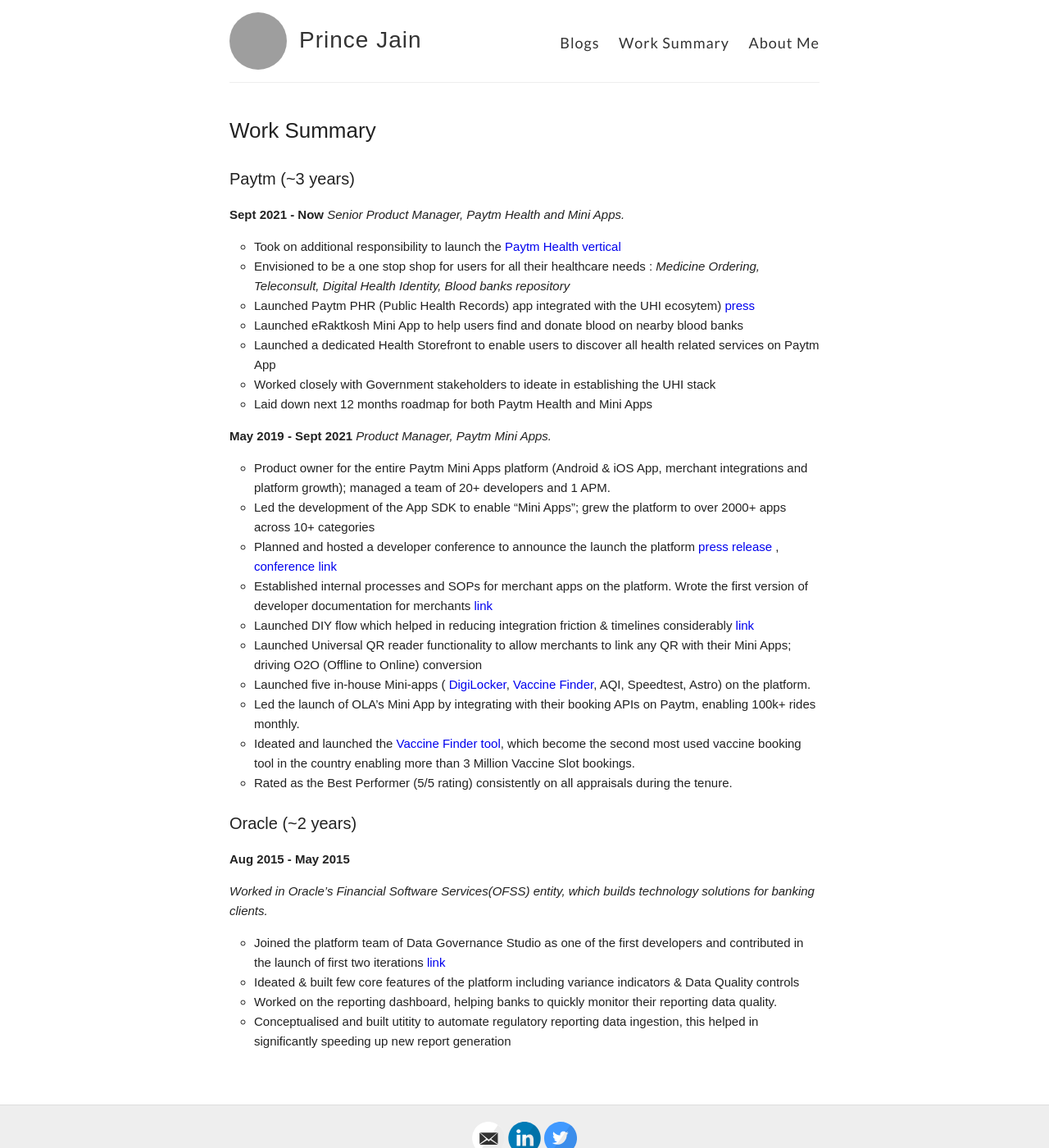
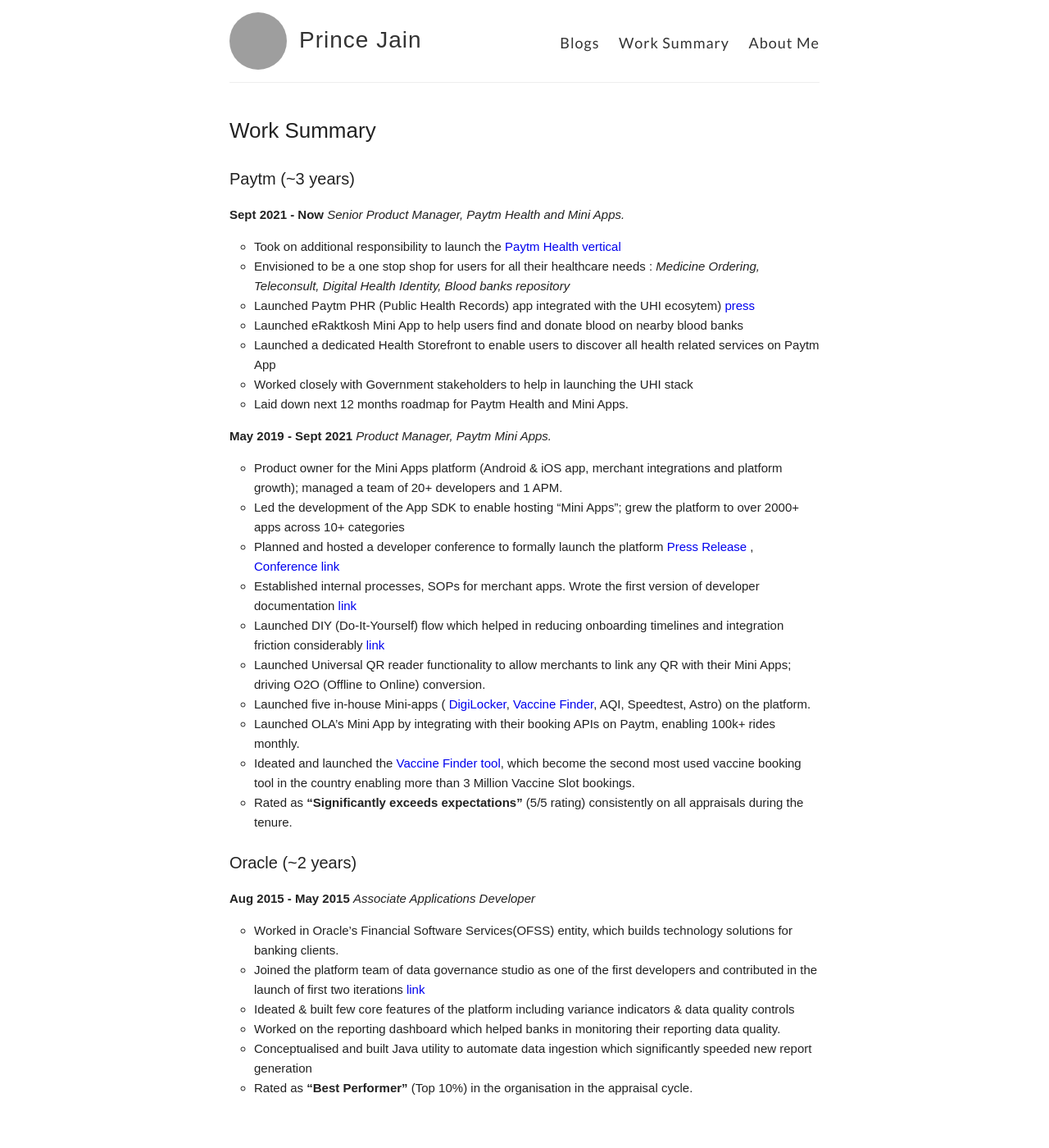
Before and after one commit to product-noob/product-noob.github.io, a Jekyll site: the page built from worksummary.md, in a window 1280 px wide and 1400 px high. Shown: the whole window at 82% size. Built offline with Jekyll 4.4.1, drawn with Linux system fonts in a browser that asks for light colours; grey boxes are pictures that could not be loaded.

Commit message:
updated Work Summary

```diff
--- a/worksummary.md
+++ b/worksummary.md
@@ -9,36 +9,34 @@ permalink: /worksummary/
  **Sept 2021 - Now**
  *Senior Product Manager, Paytm Health and Mini Apps.*
 
-- Took on additional responsibility to launch the [Paytm Health vertical](https://twitter.com/Paytm/status/1479712862746517506)
-- Envisioned to be a one stop shop for users for all their healthcare needs : *Medicine Ordering, Teleconsult, Digital Health Identity, Blood banks repository*
-- Launched Paytm PHR (Public Health Records) app integrated with the UHI ecosytem) [press](https://www.livemint.com/technology/paytm-users-can-now-create-their-health-id-know-its-benefits-11640596211499.html)
-- Launched eRaktkosh Mini App to help users find and donate blood on nearby blood banks
-- Launched a dedicated Health Storefront to enable users to discover all health related services on Paytm App
-- Worked closely with Government stakeholders to ideate in establishing the UHI stack
-- Laid down next 12 months roadmap for both Paytm Health and Mini Apps
+-   Took on additional responsibility to launch the [Paytm Health vertical](https://twitter.com/Paytm/status/1479712862746517506)
+-   Envisioned to be a one stop shop for users for all their healthcare needs : _Medicine Ordering, Teleconsult, Digital Health Identity, Blood banks repository_
+-   Launched Paytm PHR (Public Health Records) app integrated with the UHI ecosytem) [press](https://www.livemint.com/technology/paytm-users-can-now-create-their-health-id-know-its-benefits-11640596211499.html)
+-   Launched eRaktkosh Mini App to help users find and donate blood on nearby blood banks
+-   Launched a dedicated Health Storefront to enable users to discover all health related services on Paytm App
+-   Worked closely with Government stakeholders to help in launching the UHI stack
+-   Laid down next 12 months roadmap for Paytm Health and Mini Apps.
 
-**May 2019 - Sept 2021**
-*Product Manager, Paytm Mini Apps.*
+**May 2019 - Sept 2021** *Product Manager, Paytm Mini Apps.*
 
-  - Product owner for the entire Paytm Mini Apps platform (Android & iOS App, merchant integrations and platform growth); managed a team of 20+ developers and 1 APM.
-  - Led the development of the App SDK to enable "Mini Apps"; grew the platform to over 2000+ apps across 10+ categories
-  - Planned and hosted a developer conference to announce the launch the platform [press release](https://www.livemint.com/technology/apps/paytm-announces-mini-apps-developers-conference-on-8-october-11601965880559.html) , [conference link](https://www.youtube.com/watch?v=nuK7Ct59Vyk&t=3162s)
-  - Established internal processes and SOPs for merchant apps on the platform. Wrote the first version of developer documentation for merchants [link](https://business.paytm.com/docs/miniprograms/overview/)
-  - Launched DIY flow which helped in reducing integration friction & timelines considerably [link](https://www.youtube.com/watch?v=W0qN81dujfs)
-  - Launched Universal QR reader functionality to allow merchants to link any QR with their Mini Apps; driving O2O (Offline to Online) conversion
-  - Launched five in-house Mini-apps ( [DigiLocker](https://www.hindustantimes.com/business/paytm-integrates-digilocker-brings-access-to-documents-on-its-app-101634105338544.html), [Vaccine Finder](https://www.livemint.com/technology/apps/want-to-book-covid-19-vaccination-slots-on-paytm-here-s-how-11624093960278.html), AQI, Speedtest, Astro) on the platform.
-  - Led the launch of OLA’s Mini App by integrating with their booking APIs on Paytm, enabling 100k+ rides monthly.
- - Ideated and launched the [Vaccine Finder tool](https://product-noob.github.io/Journey-to-create-the-Covid-Slot-Finder-Tool/), which become the second most used vaccine booking tool in the country enabling more than 3 Million Vaccine Slot bookings.
- - Rated as the Best Performer (5/5 rating) consistently on all appraisals during the tenure.
-
+-   Product owner for the Mini Apps platform (Android & iOS app, merchant integrations and platform growth); managed a team of 20+ developers and 1 APM.
+-   Led the development of the App SDK to enable hosting "Mini Apps"; grew the platform to over 2000+ apps across 10+ categories
+-   Planned and hosted a developer conference to formally launch the platform [Press Release](https://www.livemint.com/technology/apps/paytm-announces-mini-apps-developers-conference-on-8-october-11601965880559.html) , [Conference link](https://www.youtube.com/watch?v=nuK7Ct59Vyk&t=3162s)
+-   Established internal processes, SOPs for merchant apps. Wrote the first version of developer documentation [link](https://business.paytm.com/docs/miniprograms/overview/)
+-   Launched DIY (Do-It-Yourself) flow which helped in reducing onboarding timelines and integration friction considerably [link](https://www.youtube.com/watch?v=W0qN81dujfs)
+-   Launched Universal QR reader functionality to allow merchants to link any QR with their Mini Apps; driving O2O (Offline to Online) conversion.
+-   Launched five in-house Mini-apps ( [DigiLocker](https://www.hindustantimes.com/business/paytm-integrates-digilocker-brings-access-to-documents-on-its-app-101634105338544.html), [Vaccine Finder](https://www.livemint.com/technology/apps/want-to-book-covid-19-vaccination-slots-on-paytm-here-s-how-11624093960278.html), AQI, Speedtest, Astro) on the platform.
+-   Launched OLA’s Mini App by integrating with their booking APIs on Paytm, enabling 100k+ rides monthly.
+-   Ideated and launched the [Vaccine Finder tool](https://product-noob.github.io/Journey-to-create-the-Covid-Slot-Finder-Tool/), which become the second most used vaccine booking tool in the country enabling more than 3 Million Vaccine Slot bookings.
+-   Rated as **"Significantly exceeds expectations"** (5/5 rating) consistently on all appraisals during the tenure.
 
 #### Oracle (~2 years) ####
 
-**Aug 2015 - May 2015**
+**Aug 2015 - May 2015** *Associate Applications Developer*
 
-*Worked in Oracle’s Financial Software Services(OFSS) entity, which builds technology solutions for banking clients.*
-
-  - Joined the platform team of Data Governance Studio as one of the first developers and contributed in the launch of first two iterations [link](https://www.oracle.com/a/ocom/docs/industries/financial-services/ds-ofs-dgrr-3714726.pdf)
-  - Ideated & built few core features of the platform including variance indicators & Data Quality controls
-  - Worked on the reporting dashboard, helping banks to quickly monitor their reporting data quality.
-  - Conceptualised and built utitity to automate regulatory reporting data ingestion, this helped in significantly speeding up new report generation
+-   Worked in Oracle’s Financial Software Services(OFSS) entity, which builds technology solutions for banking clients.
+-   Joined the platform team of data governance studio as one of the first developers and contributed in the launch of first two iterations [link](https://www.oracle.com/a/ocom/docs/industries/financial-services/ds-ofs-dgrr-3714726.pdf)
+-   Ideated & built few core features of the platform including variance indicators & data quality controls
+-   Worked on the reporting dashboard which helped banks in monitoring their reporting data quality.
+-   Conceptualised and built Java utility to automate data ingestion which significantly speeded new report generation
+-   Rated as **"Best Performer"** (Top 10%) in the organisation in the appraisal cycle.
```
